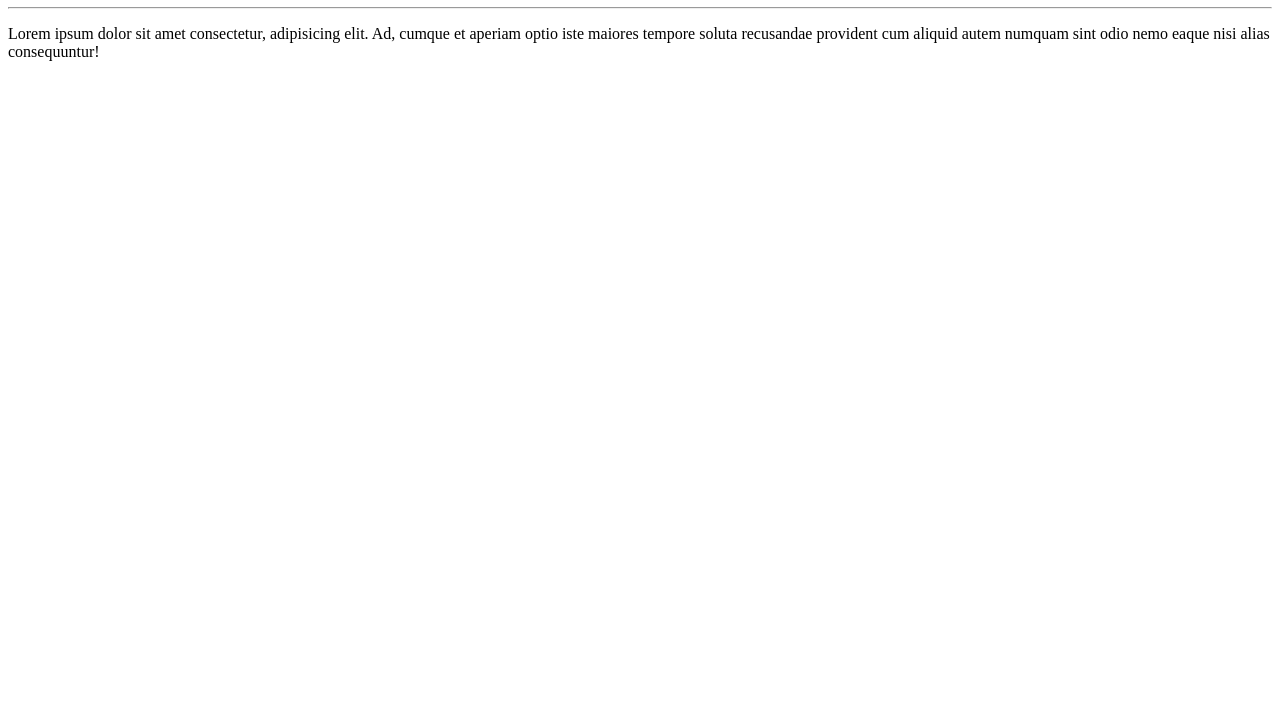
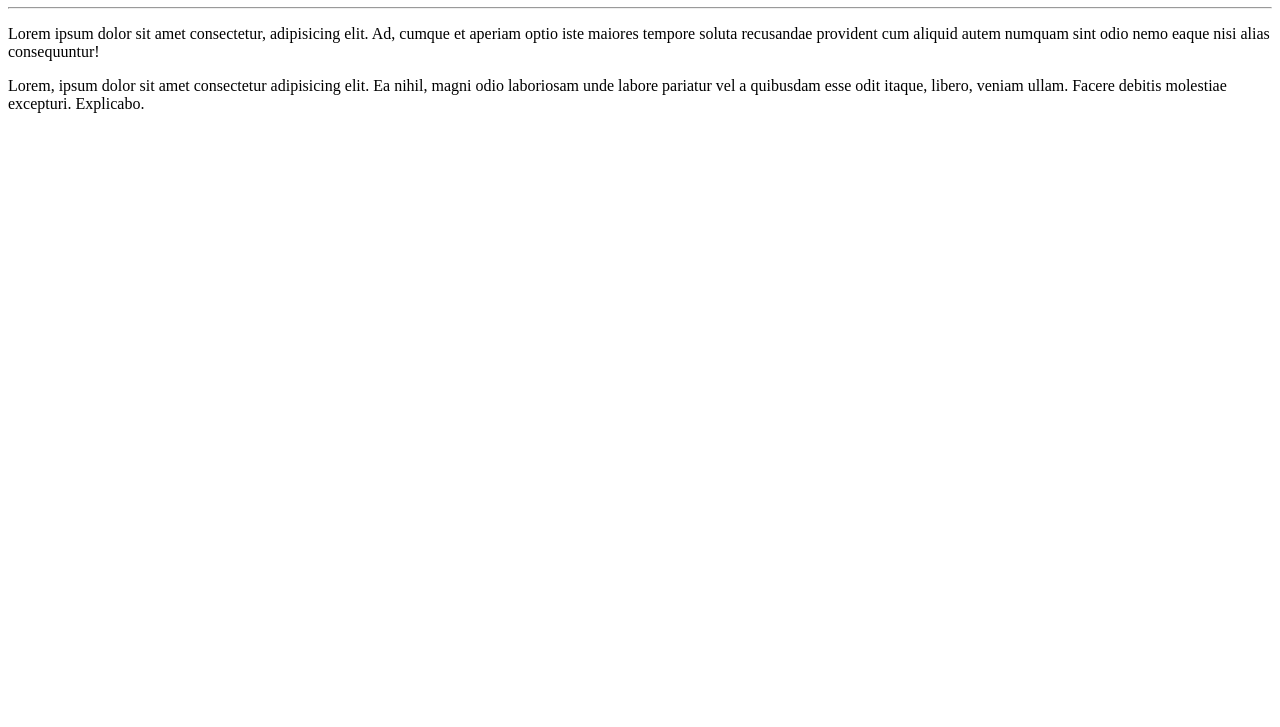
Before and after one commit to CaueCorreia/Ola-Mundo, a plain HTML site: page site-exemplo/index.html in a window 1280 px wide. Shown: the part 73-800 px from the top of the page. Drawn offline with Linux system fonts and the light colour scheme.

Commit message:
adicionei um paragráfo

```diff
--- a/site-exemplo/index.html
+++ b/site-exemplo/index.html
@@ -9,5 +9,6 @@
     <h1>Olá, Mundo!</h1>
     <hr>
     <p>Lorem ipsum dolor sit amet consectetur, adipisicing elit. Ad, cumque et aperiam optio iste maiores tempore soluta recusandae provident cum aliquid autem numquam sint odio nemo eaque nisi alias consequuntur!</p>
+    <p>Lorem, ipsum dolor sit amet consectetur adipisicing elit. Ea nihil, magni odio laboriosam unde labore pariatur vel a quibusdam esse odit itaque, libero, veniam ullam. Facere debitis molestiae excepturi. Explicabo.</p>
 </body>
 </html>
```
